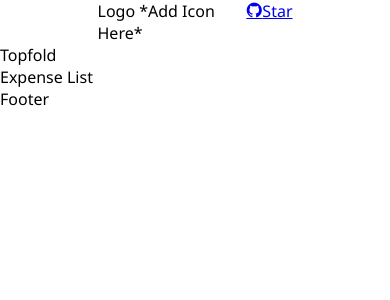
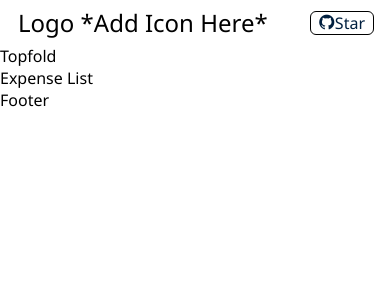
Before and after one commit to manovak24/personal_expense_tracker, a React (Create React App) app: page / in a window 390 px wide. Shown: the top 300 px of the page. Built offline with nearby package versions, Linux system fonts and the light colour scheme.

Commit message:
Header style complete.:

```diff
--- a/src/components/header/header.css
+++ b/src/components/header/header.css
@@ -6,4 +6,58 @@
 .header {
     display: flex;
     justify-content: space-between;
+    align-items: center;
+    flex: 1;
+    margin: 6px 12px;
 }
+
+.header-logo {
+    display: flex;
+    align-items: center;
+    font-size: 2rem;
+    font-weight: 500;
+}
+
+.header-logo {
+    display: flex;
+    align-items: center;
+    margin-left: 6px;
+}
+
+.header-button {
+    font-size: 20px;
+    display: flex;
+    justify-content: center;
+    align-items: center;
+    border: 1px solid black;
+    border-radius: 6px;
+    padding: 0px 8px;
+}
+
+.header-button {
+    margin-right: 4px;
+}
+
+@media only screen and (max-width: 1024px) {
+    .header-container {
+        width: 90%;
+    }
+    .header-logo {
+        font-size: 28px;
+    }
+    .header-button {
+        font-size: 18px;
+    }
+}
+
+@media only screen and (max-width: 512px) {
+    .header-container {
+        width: 100%;
+    }
+    .header-logo {
+        font-size: 24px;
+    }
+    .header-button {
+        font-size: 16px;
+    }
+}
--- a/src/index.css
+++ b/src/index.css
@@ -1,6 +1,11 @@
 body {
   margin: 0;
   font-family: 'Noto Sans', sans-serif;
+}
+
+a {
+  text-decoration: none;
+  color:#001f3f;
 }
 
 code {
```
